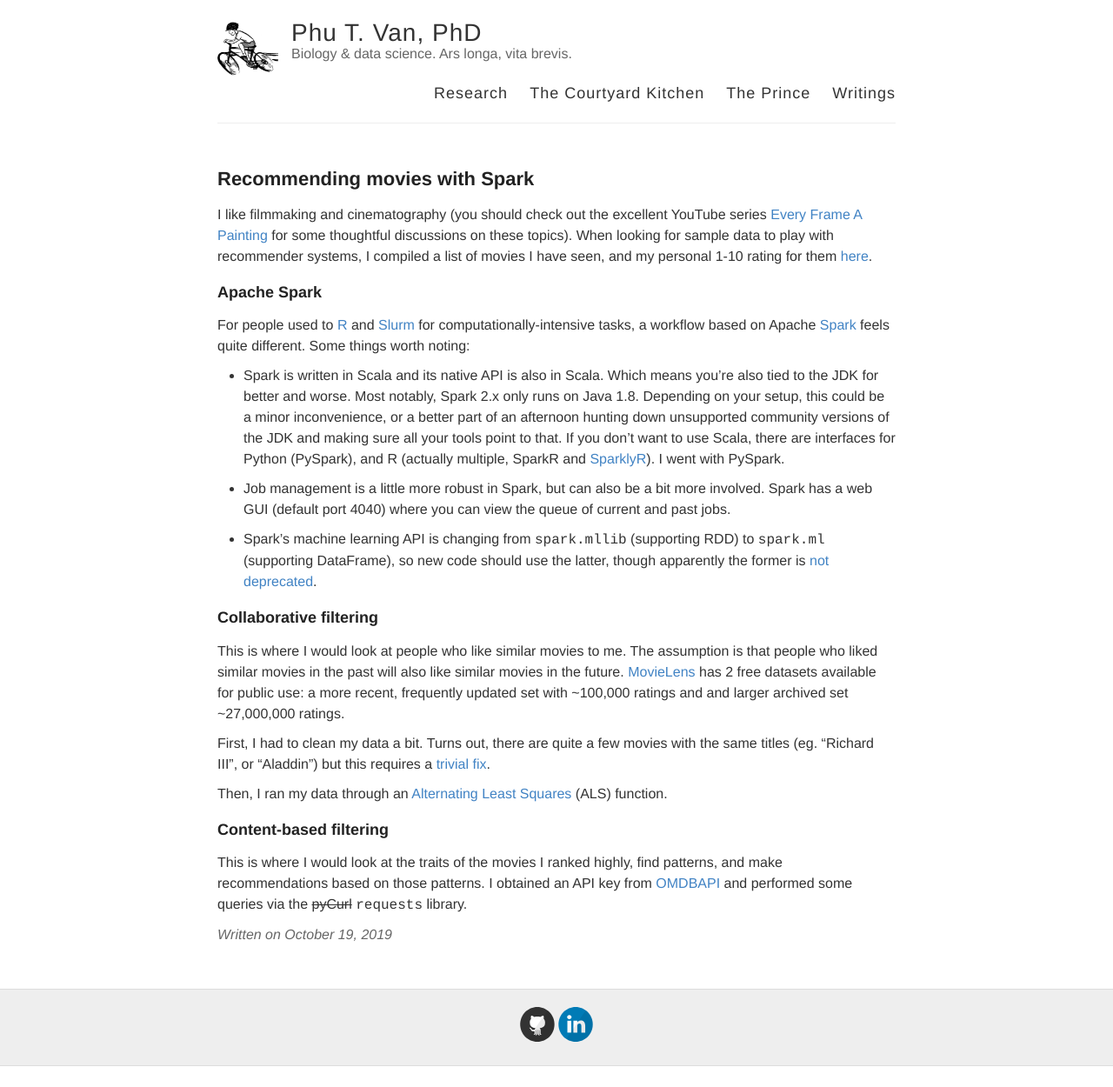
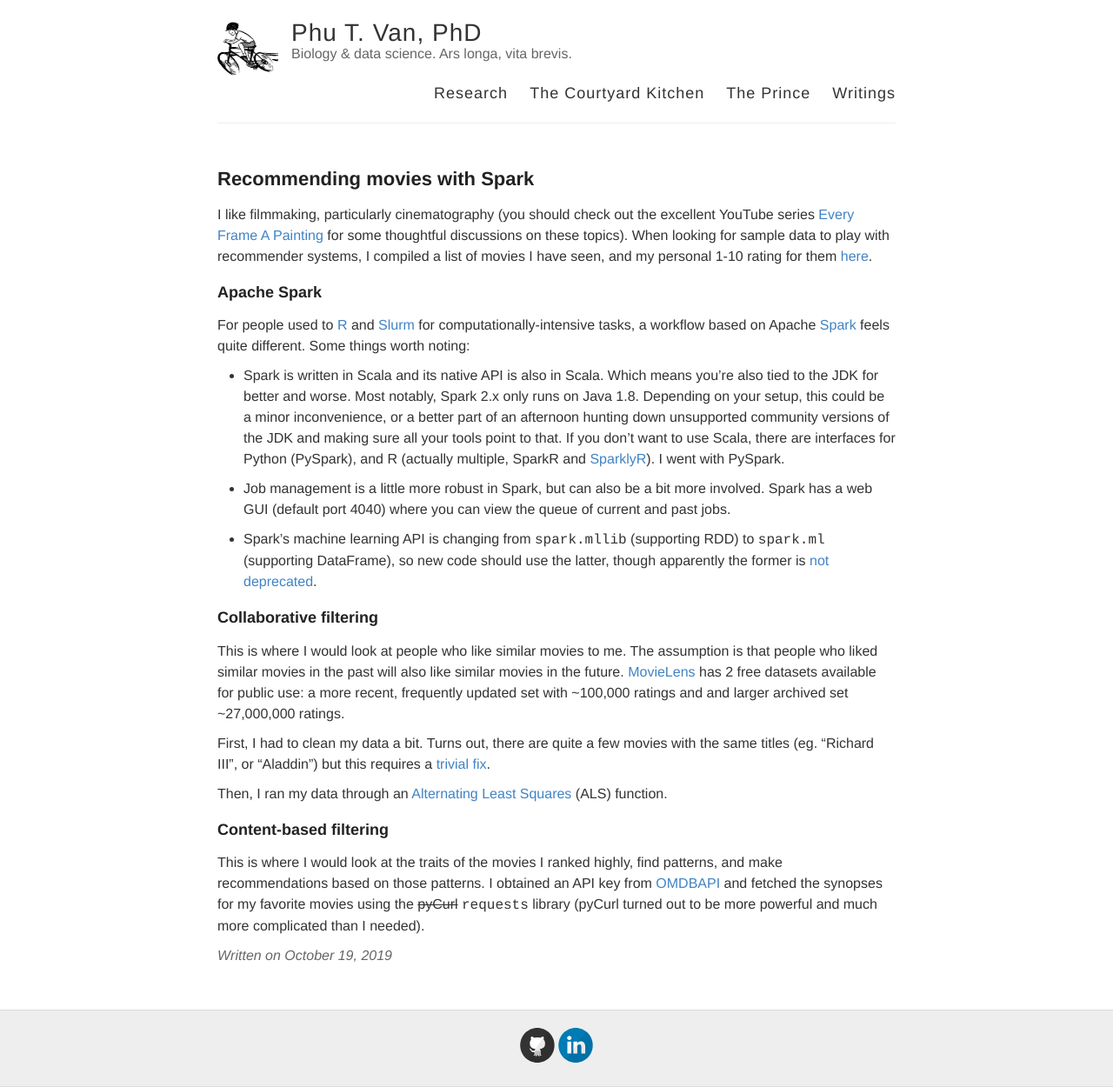
Before and after one commit to ptvan/ptvan.github.io, a Jekyll site: the page built from _posts/2019-10-19-movie-recommender-systems.md, in a window 1280 px wide. Shown: the whole page at 87% size. Built offline with Jekyll 4.4.1, drawn with Linux system fonts in a browser that asks for light colours; before the commit the page ends 1226 px from its top, so only the background shows below that.

Commit message:
updated movie recommender post

```diff
--- a/_posts/2019-10-19-movie-recommender-systems.md
+++ b/_posts/2019-10-19-movie-recommender-systems.md
@@ -3,7 +3,7 @@ layout: post
 title: Recommending movies with Spark
 ---
 
-I like filmmaking and cinematography (you should check out the excellent YouTube series [Every Frame A Painting](https://www.youtube.com/user/everyframeapainting) for some thoughtful discussions on these topics). When looking for sample data to play with recommender systems, I compiled a list of movies I have seen, and my personal 1-10 rating for them [here](https://github.com/ptvan/movies).
+I like filmmaking, particularly cinematography (you should check out the excellent YouTube series [Every Frame A Painting](https://www.youtube.com/user/everyframeapainting) for some thoughtful discussions on these topics). When looking for sample data to play with recommender systems, I compiled a list of movies I have seen, and my personal 1-10 rating for them [here](https://github.com/ptvan/movies).
 
 ### Apache Spark
 
@@ -25,4 +25,4 @@ Then, I ran my data through an [Alternating Least Squares](https://en.wikipedia.
 
 ### Content-based filtering
 
-This is where I would look at the traits of the movies I ranked highly, find patterns, and make recommendations based on those patterns. I obtained an API key from [OMDBAPI](https://www.omdbapi.com/) and performed some queries via the ~~pyCurl~~ `requests` library.
+This is where I would look at the traits of the movies I ranked highly, find patterns, and make recommendations based on those patterns. I obtained an API key from [OMDBAPI](https://www.omdbapi.com/) and fetched the synopses for my favorite movies using the ~~pyCurl~~ `requests` library (pyCurl turned out to be more powerful and much more complicated than I needed).
```
